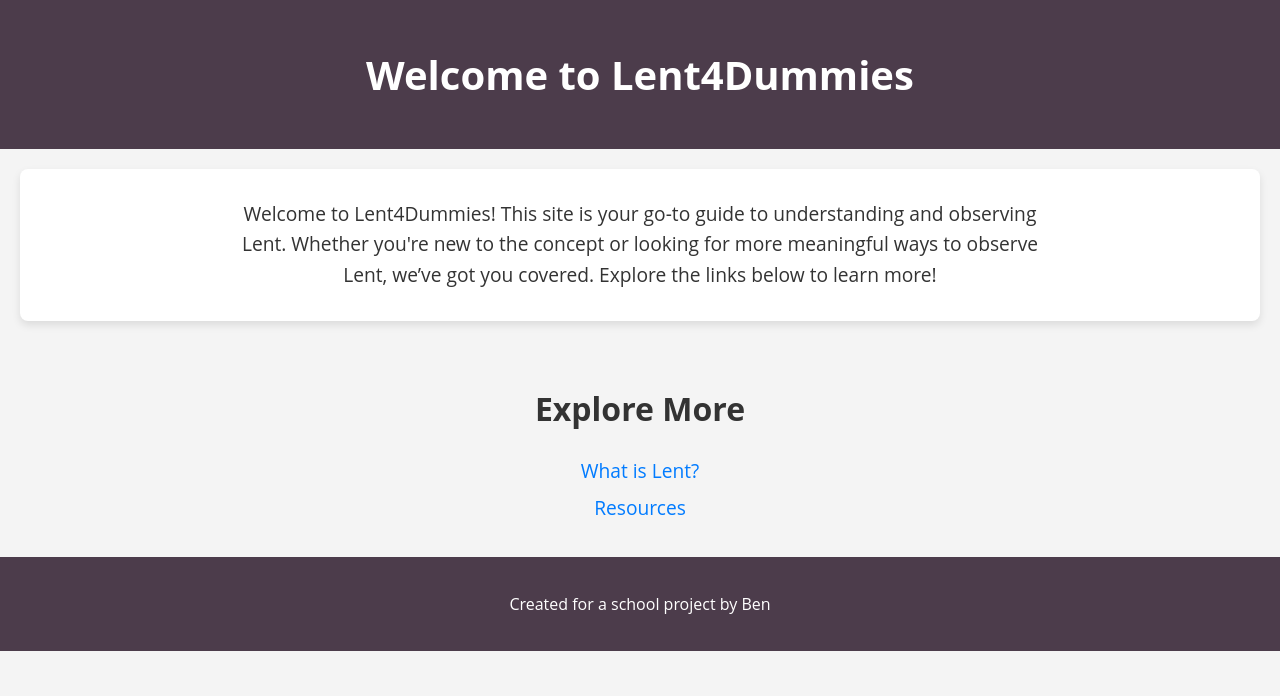
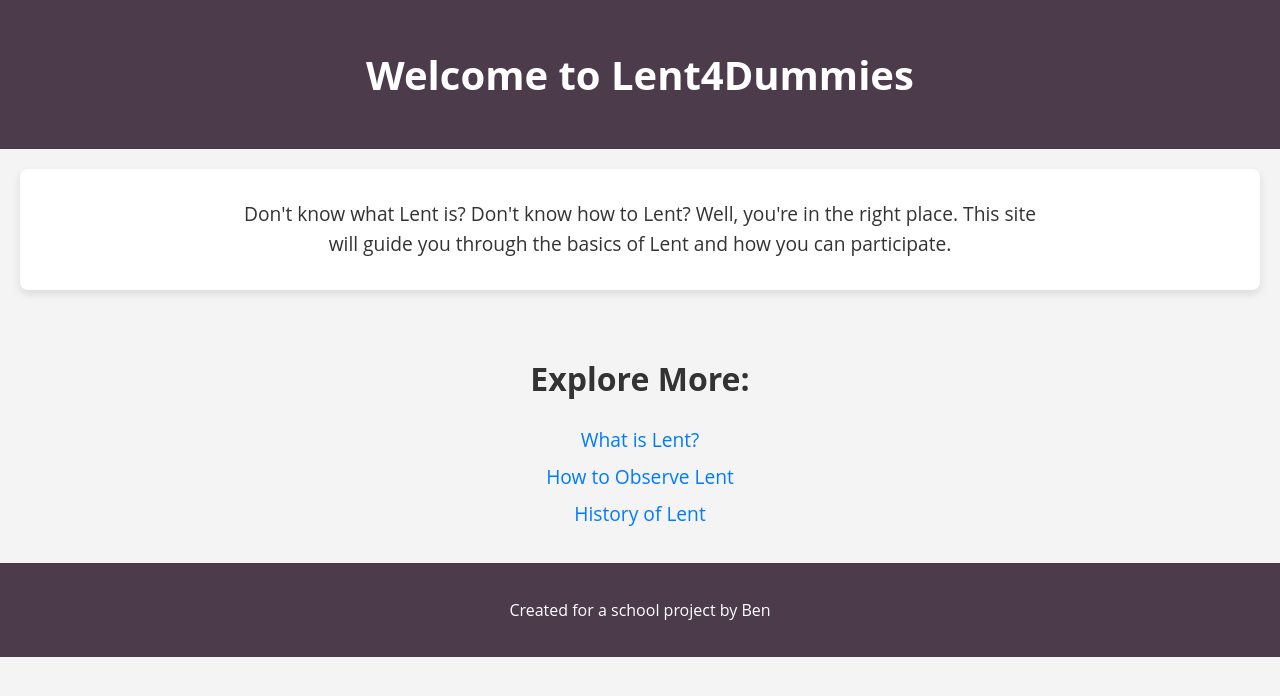
Before and after one commit to tojiluvr/LentForDummies, a plain HTML site: page index.html in a window 1280 px wide. Drawn offline with Linux system fonts and the light colour scheme.

Commit message:
Update index.html

```diff
--- a/index.html
+++ b/index.html
@@ -3,8 +3,8 @@
 <head>
     <meta charset="UTF-8">
     <meta name="viewport" content="width=device-width, initial-scale=1.0">
-    <title>Lent for Dummies</title>
-    <link rel="stylesheet" href="styles.css"> <!-- Link to a CSS file for styling -->
+    <title>Welcome to Lent4Dummies</title>
+    <link rel="stylesheet" href="styles.css">
 </head>
 <body>
     <header>
@@ -12,17 +12,16 @@
     </header>
 
     <main>
-        <!-- Overview section -->
         <section class="overview">
-            <p>Welcome to Lent4Dummies! This site is your go-to guide to understanding and observing Lent. Whether you're new to the concept or looking for more meaningful ways to observe Lent, we’ve got you covered. Explore the links below to learn more!</p>
+            <p>Don't know what Lent is? Don't know how to Lent? Well, you're in the right place. This site will guide you through the basics of Lent and how you can participate.</p>
         </section>
 
-        <!-- Links to other pages -->
         <section class="links">
-            <h2>Explore More</h2>
+            <h2>Explore More:</h2>
             <ul>
-                <li><a href="what-is-lent.html">What is Lent?</a></li>
-                <li><a href="resources.html">Resources</a></li>
+                <li><a href="what_is_lent.html">What is Lent?</a></li>
+                <li><a href="how_to_lent.html">How to Observe Lent</a></li>
+                <li><a href="lent_history.html">History of Lent</a></li>
             </ul>
         </section>
     </main>
```
